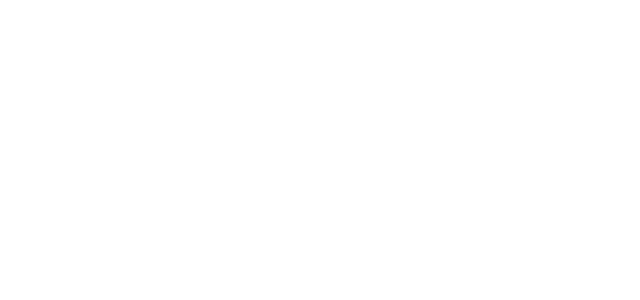
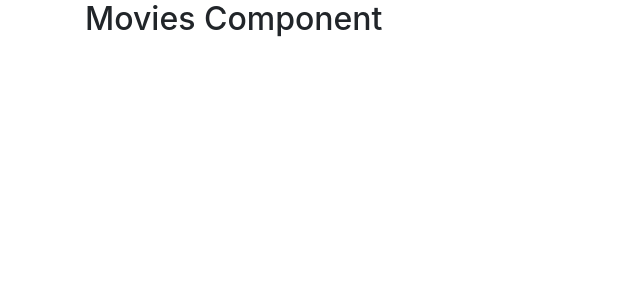
Before and after one commit to naseebbajracharya/movie-rental-react, a React (Create React App) app: page / in a window 1280 px wide. Shown: the top 300 px of the page, without its empty margins (0-640 px from the left). Built offline with nearby package versions, Linux system fonts and the light colour scheme.

Commit message:
building movies component

```diff
--- a/src/App.js
+++ b/src/App.js
@@ -1,9 +1,11 @@
+import React, { Component } from 'react';
+import Movies from './components/movies';
 import './App.css';
 
 function App() {
   return (
     <main className="container">
-
+      <Movies />
       </main>
   );
 }
--- /dev/null
+++ b/src/components/movies.jsx
@@ -0,0 +1,10 @@
+import React, { Component } from 'react';
+
+class Movies extends Component {
+    state = {}
+    render() {
+        return (<h2>Movies Component</h2>);
+    }
+}
+
+export default Movies;
```
Also changed, not shown: 1 other file (tests, documents, lock files or other folders).
